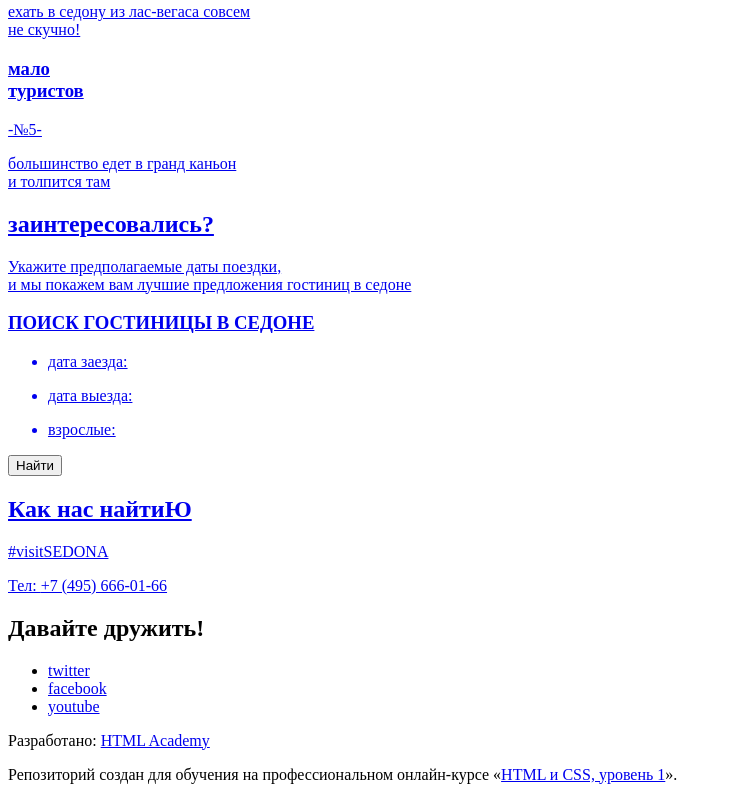
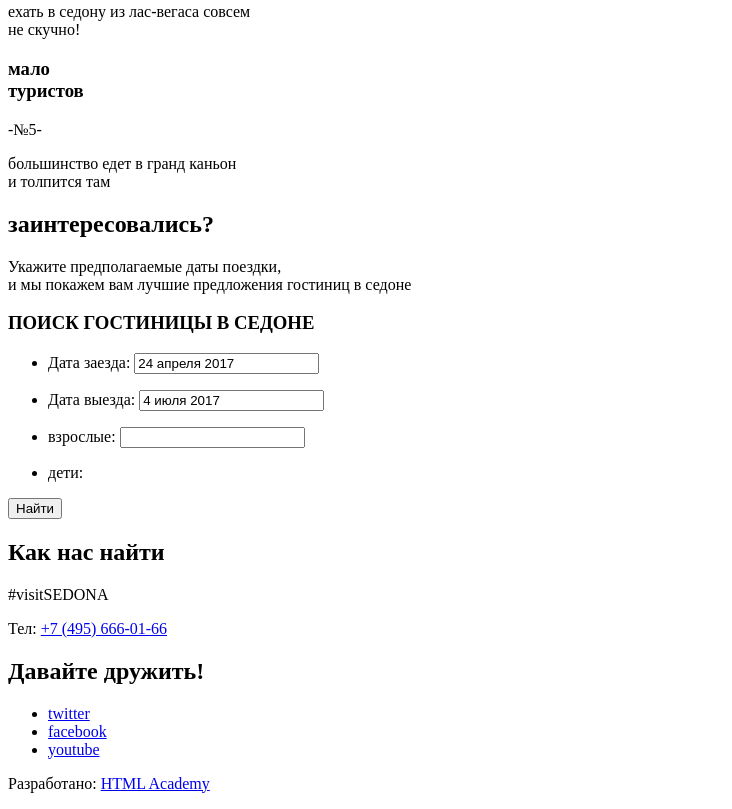
Before and after one commit to Yerzhan2518/1579855-sedona-29, a plain HTML site: page index.html in a window 1280 px wide. Shown: the part 1432-2241 px from the top of the page, without its empty margins (0-732 px from the left). Drawn offline with Linux system fonts and the light colour scheme.

Commit message:
Update index.html

```diff
--- a/index.html
+++ b/index.html
@@ -62,6 +62,7 @@
     <section>
       <a href="#">
         <img src="img/studio.jpg" width="800" height="256" alt="Фото каньон">
+      </a>
     </section>
     <section>
       <h3>там есть<br>мост дьявола</h3>
@@ -98,24 +99,31 @@
         <h3>ПОИСК ГОСТИНИЦЫ В СЕДОНЕ</h3>
         <ul>
           <li>
-            <p>дата заезда:</p>
+            <p> <label>Дата заезда:</label>
+              <input type="text" value="24 апреля 2017"></p>
           </li>
           <li>
-            <p>дата выезда:</p>
+            <p><label>Дата выезда:</label>
+              <input type="text" value="4 июля 2017"></p>
           </li>
           <li>
-            <p>взрослые:</p>
+            <p><label>взрослые:</label>
+              <input type="number"></p>
+          </li>
+          <li>
+            <p><label>дети:</label></p>
           </li>
         </ul>
         </section>
         <section>
+        <form action="#" method="get">
           <button type="button">Найти</button>
+        </form>
         </section>
-
   </main>
-  <footer
+  <footer>
     <section>
-    <h2>Как нас найтиЮ</h2>
+    <h2>Как нас найти</h2>
     <p>#visitSEDONA</p>
     Тел: <a href="ТЕЛ: +7(495) 666-01-66">+7 (495) 666-01-66</a>
     </section>
@@ -138,6 +146,5 @@
     <a href="https://htmlacademy.ru">HTML Academy</a>
   </p>
   </footer>
-   <p>Репозиторий создан для обучения на профессиональном онлайн‑курсе «<a href="https://htmlacademy.ru/intensive/htmlcss">HTML и CSS, уровень 1</a>».</p>
   </body>
 </html>
```
Lines whose indentation alone changed are shown as unchanged.
